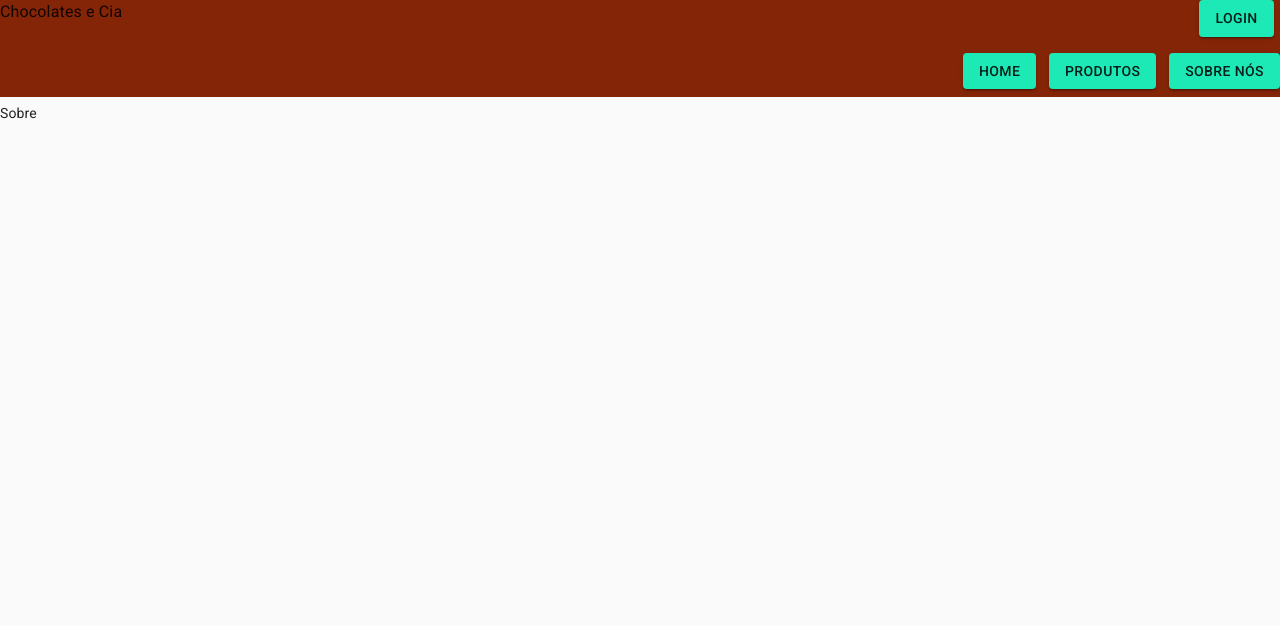
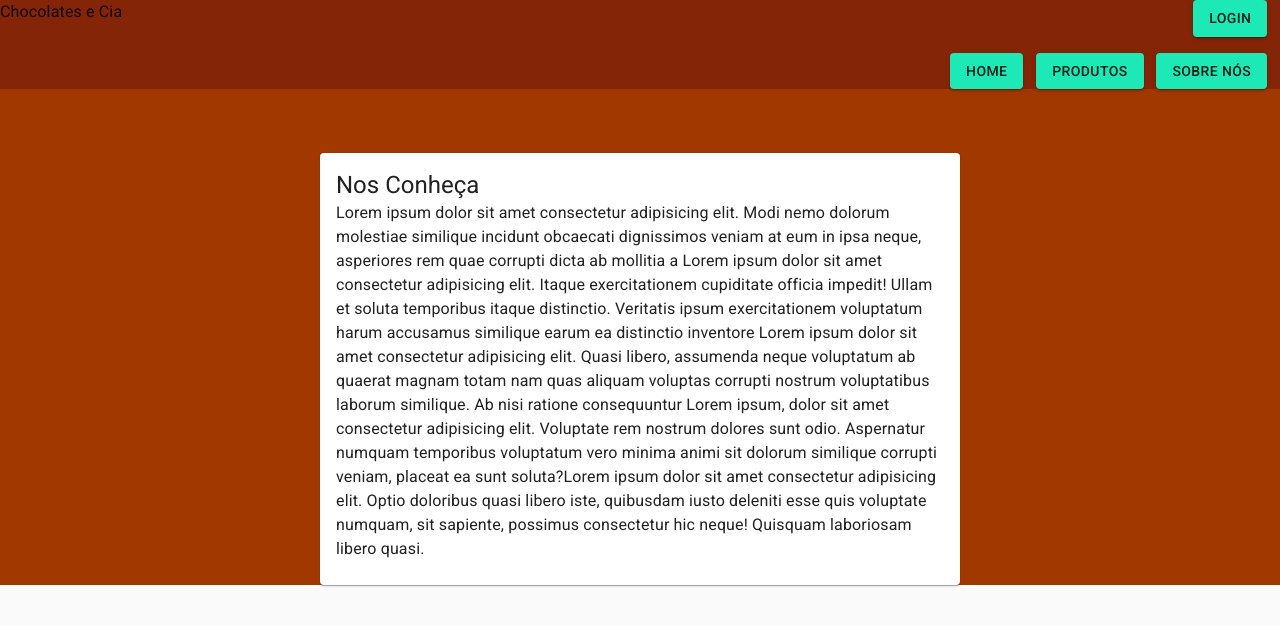
Before and after one commit to AnthoniMartinelli/Chocolateria, a Next.js app: page /About in a window 1280 px wide. Shown: the top 626 px of the page. Built offline with nearby package versions, Linux system fonts and the light colour scheme; no server answers.

Commit message:
mudança no background de alguns componentes

```diff
--- a/src/atoms/tema.js
+++ b/src/atoms/tema.js
@@ -8,11 +8,9 @@ export default createMuiTheme({
     secondary: {
       main: "#1de9b6",
     },
-    white: {
-      main: "#ffffff",
-    },
   },
 });
 
 export const primary = "#852508";
+export const background = "#a13800";
 export const secondary = "#1de9b6";
--- a/src/molecules/BtnLoginLogout.jsx
+++ b/src/molecules/BtnLoginLogout.jsx
@@ -6,7 +6,7 @@ import { usarAutenticacao } from "../atoms/services/firebase";
 const useStyles = makeStyles(() => ({
   btnStyle: {
     float: "right",
-    marginRight: "1%",
+    marginRight: "2%",
   },
 }));
 
--- a/src/organisms/CabecarioDesktop.jsx
+++ b/src/organisms/CabecarioDesktop.jsx
@@ -7,7 +7,7 @@ import BtnLoginLogout from "../molecules/BtnLoginLogout";
 
 const useStyles = makeStyles(() => ({
   btnHeaderStyle: {
-    marginLeft: "1%",
+    marginRight: "1%",
   },
 }));
 
--- a/src/pages/About.jsx
+++ b/src/pages/About.jsx
@@ -1,6 +1,64 @@
 import React from "react";
+import Head from "next/dist/next-server/lib/head";
+import Card from "@material-ui/core/Card";
+import CardContent from "@material-ui/core/CardContent";
+import Typography from "@material-ui/core/Typography";
+import Grid from "@material-ui/core/Grid";
+import { makeStyles } from "@material-ui/core";
+import { background } from "../atoms/tema";
+
+const styles = makeStyles(() => ({
+  CardStyle: {
+    width: "50%",
+    marginTop: "5%",
+  },
+  GridStyle: {
+    backgroundColor: background,
+  },
+}));
 
 function Aboutus() {
-  return <p>Sobre</p>;
+  const classes = styles();
+  return (
+    <>
+      <Head>
+        <title>Sobre nós</title>
+      </Head>
+      <Grid
+        container
+        item
+        justify="center"
+        alignItems="center"
+        className={classes.GridStyle}
+      >
+        <Card className={classes.CardStyle}>
+          <CardContent>
+            <Typography variant="h5">Nos Conheça</Typography>
+            <Typography>
+              Lorem ipsum dolor sit amet consectetur adipisicing elit. Modi nemo
+              dolorum molestiae similique incidunt obcaecati dignissimos veniam
+              at eum in ipsa neque, asperiores rem quae corrupti dicta ab
+              mollitia a Lorem ipsum dolor sit amet consectetur adipisicing
+              elit. Itaque exercitationem cupiditate officia impedit! Ullam et
+              soluta temporibus itaque distinctio. Veritatis ipsum
+              exercitationem voluptatum harum accusamus similique earum ea
+              distinctio inventore Lorem ipsum dolor sit amet consectetur
+              adipisicing elit. Quasi libero, assumenda neque voluptatum ab
+              quaerat magnam totam nam quas aliquam voluptas corrupti nostrum
+              voluptatibus laborum similique. Ab nisi ratione consequuntur Lorem
+              ipsum, dolor sit amet consectetur adipisicing elit. Voluptate rem
+              nostrum dolores sunt odio. Aspernatur numquam temporibus
+              voluptatum vero minima animi sit dolorum similique corrupti
+              veniam, placeat ea sunt soluta?Lorem ipsum dolor sit amet
+              consectetur adipisicing elit. Optio doloribus quasi libero iste,
+              quibusdam iusto deleniti esse quis voluptate numquam, sit
+              sapiente, possimus consectetur hic neque! Quisquam laboriosam
+              libero quasi.
+            </Typography>
+          </CardContent>
+        </Card>
+      </Grid>
+    </>
+  );
 }
 export default Aboutus;
```
Also changed, not shown: src/pages/Login.jsx (+6 -2 lines), src/pages/SignIn.jsx (+6 -2 lines), src/pages/VerificarEmail.jsx (+11 -1 lines).
